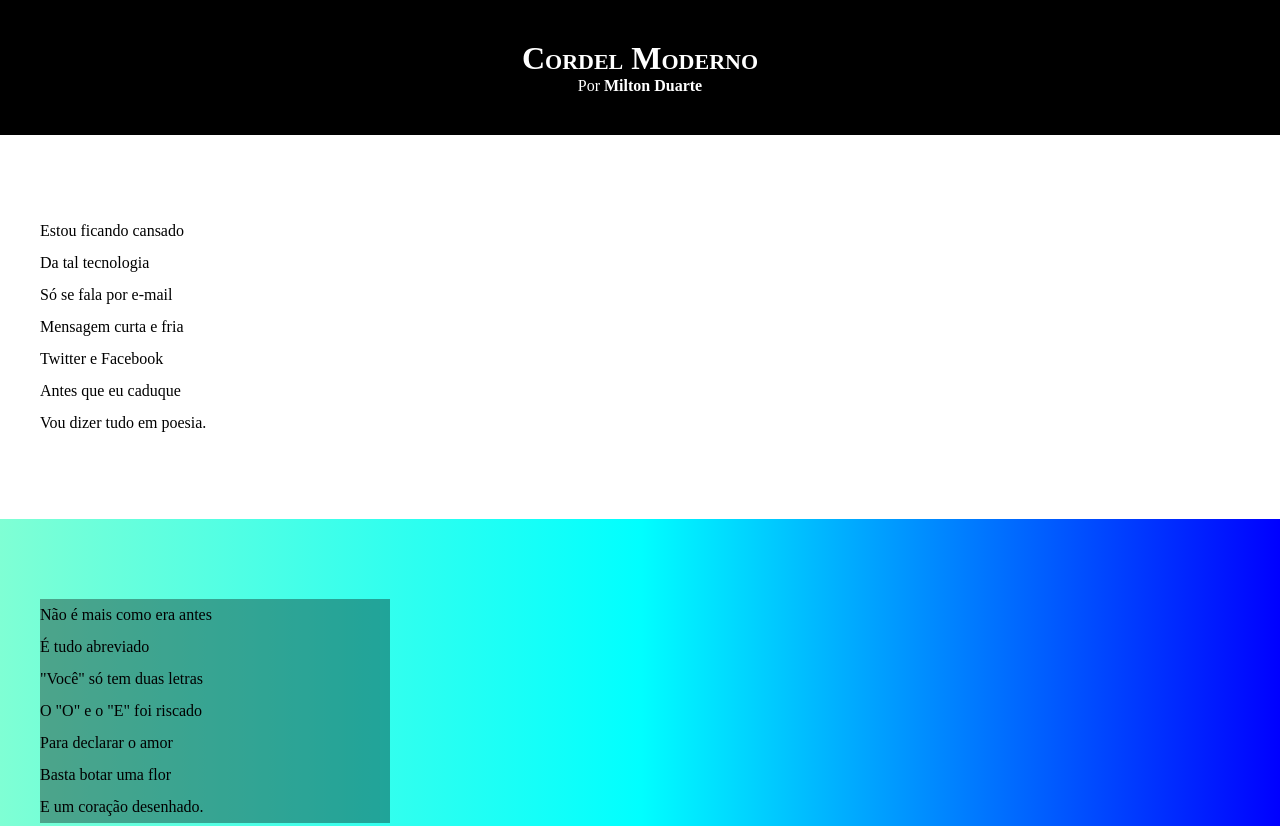
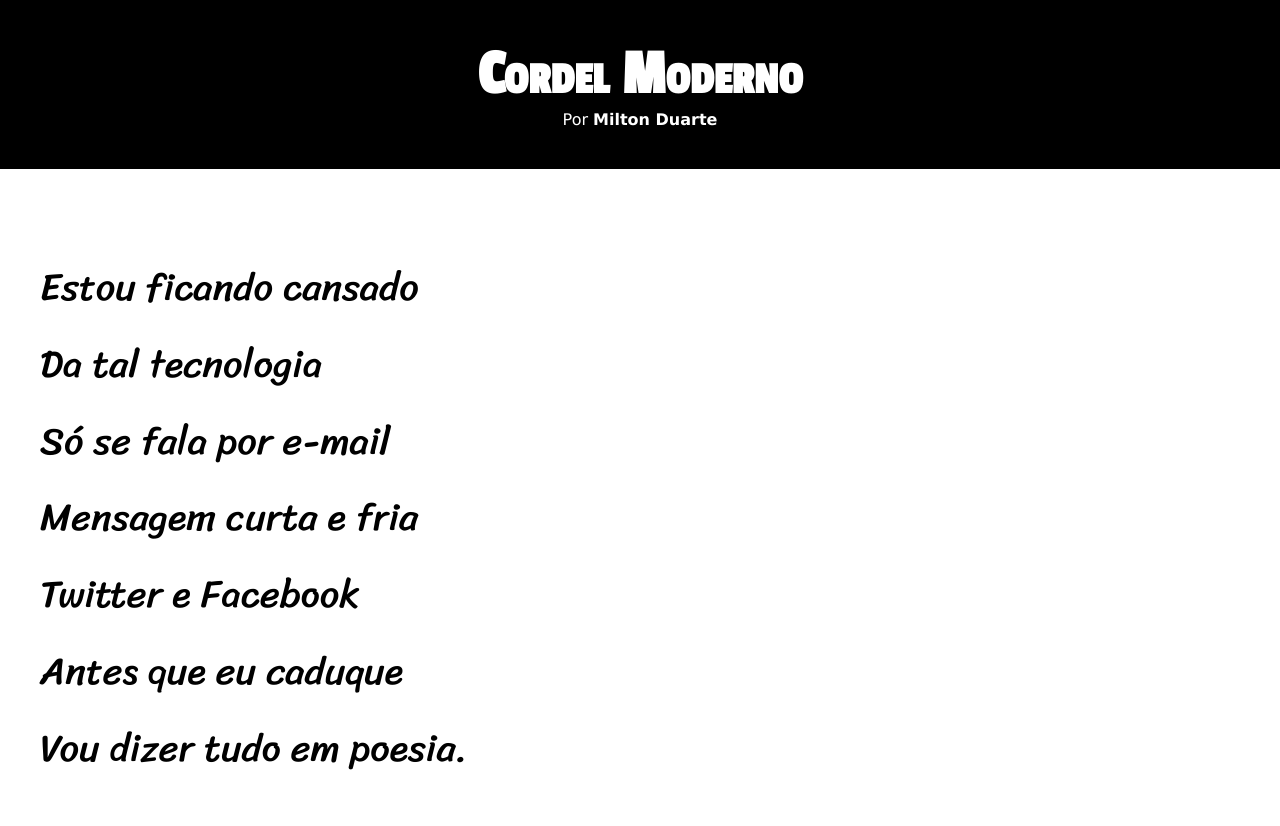
Before and after one commit to Dionatan2019Rodrigues/Curso-html5-css3, a plain HTML site: page desafio12/index.html in a window 1280 px wide. Shown: the top 826 px of the page. Drawn offline with Linux system fonts and the light colour scheme.

```diff
--- a/desafio12/style.css
+++ b/desafio12/style.css
@@ -1,7 +1,23 @@
 @charset "UTF-8";
+
+@import url('https://fonts.googleapis.com/css2?family=Passion+One&display=swap');
+
+@import url('https://fonts.googleapis.com/css2?family=Sriracha&display=swap');
+
+:root{
+    --fonte1: Verdana, Geneva, Tahoma, sans-serif;
+    --fonte2: 'Passion One', cursive;
+    --fonte3: 'Sriracha', cursive;
+}
+
 *{
     margin: 0px;
     padding: 0px;
+}
+html,body{
+    min-height: 100vh;
+    background-color: antiquewhite;
+    font-family: var(--fonte1);
 }
 header{
     text-align: center;
@@ -11,6 +27,8 @@
 header > h1{
     padding-top: 40px;
     font-variant: small-caps;
+    font-size: 5vw;
+    font-family: var(--fonte2);
 }
 header > p{
     padding-bottom: 40px;
@@ -28,6 +46,8 @@
     padding-bottom: 10vh;
     padding-left: 40px;
     line-height: 2em;
+    font-family: var(--fonte3);
+    font-size: 3vw;
 
 }
 section.normal{
@@ -39,13 +59,9 @@
 }
 section.imagem > p{
     background-color: rgba(0, 0, 0, 0.356);
-    width: 350px;
+    width: 45vw;
+    border-radius: 10px;
 }
-
-
-
-
-
 footer{
     text-align: center;
     background-color: black;
```
